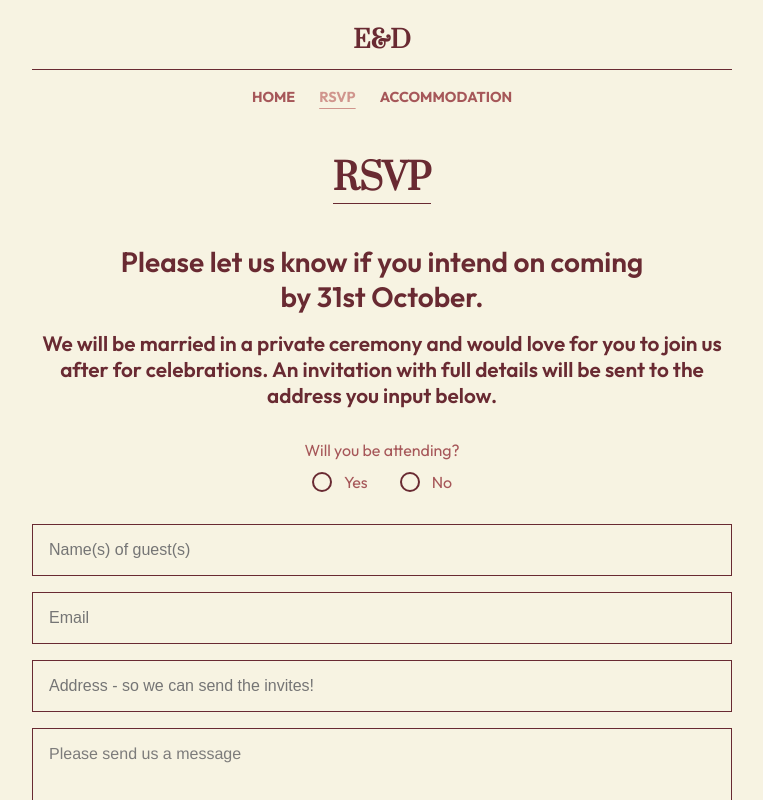
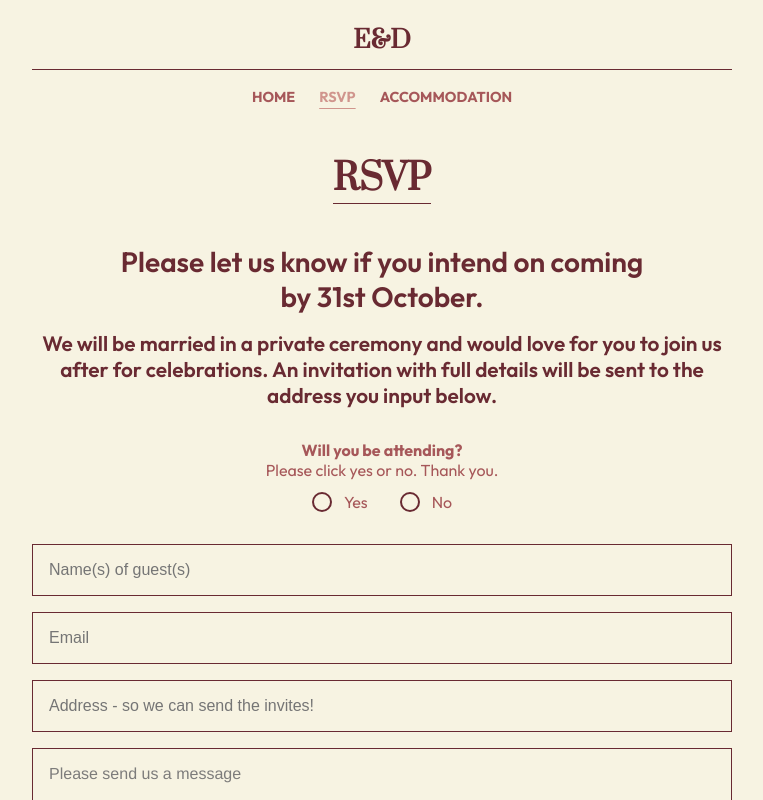
Before and after one commit to GarySimons/ellia-dylan-wedding, a React (Create React App) app: page /rsvp in a window 1280 px wide. Shown: the top 800 px of the page, without its empty margins (258-1021 px from the left). Built offline with nearby package versions, Linux system fonts and the light colour scheme; no server answers; sample sign-in values are in the browser's storage; a web font is replaced by a local one.

Commit message:
Added please click yes no text

```diff
--- a/src/components/SaveForm.js
+++ b/src/components/SaveForm.js
@@ -88,7 +88,8 @@ const SaveForm = () => {
           </p>
           <div className="radio-button-container main">
             <p className="radio-question save-question">
-              Will you be attending?
+              <b>Will you be attending?</b> <br />
+              Please click yes or no. Thank you.
             </p>
             <div className="radio-button-container">
               <label className="radio-label">
```
